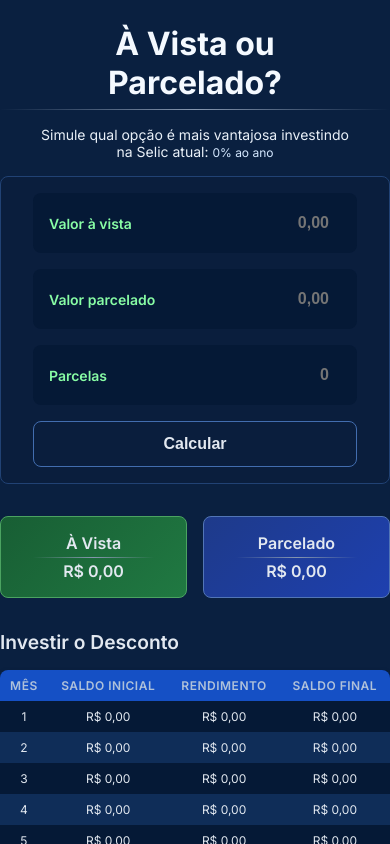
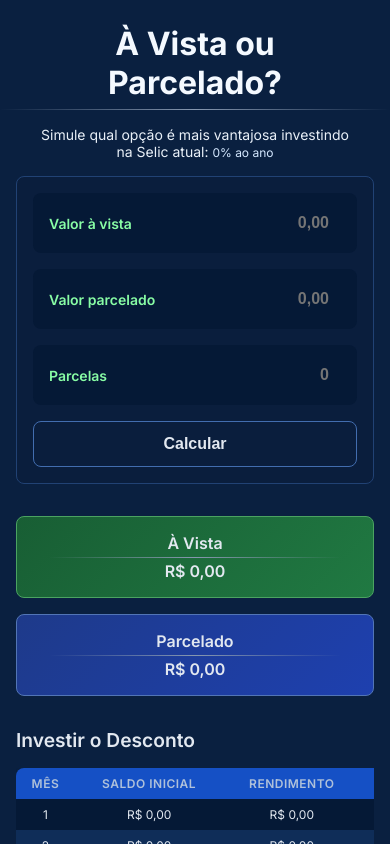
Before and after one commit to gabrielbuttendorf/avista-parcelado, a React (Vite) app: page / in a window 390 px wide. Both pictures are taken after typing "5", "5", "5" into the empty fields and a click on the button "Calcular". Shown: the top 844 px of the page. Built offline with nearby package versions, Linux system fonts and the light colour scheme; no server answers.

Commit message:
aperfeiçoando responsividade

```diff
--- a/src/components/Form/styles.ts
+++ b/src/components/Form/styles.ts
@@ -2,15 +2,16 @@ import styled from "styled-components";
 
 export const Page = styled.div`
   display: flex;
-  align-items: center;
   justify-content: center;
-  flex-wrap: wrap;
   flex-direction: column;
+  padding: 0 1rem;
+
+  max-width: 720px;
+  margin: 0 auto;
 `;
 
 export const FormContainer = styled.form`
   width: 100%;
-  max-width: 400px;
   padding: 1rem 2rem;
   display: flex;
   flex-direction: column;
@@ -18,6 +19,11 @@ export const FormContainer = styled.form`
   background: #0a1e3d;
   border: 1px solid #214274;
   border-radius: 8px;
+  margin: 0 auto;
+
+  @media (max-width: 400px) {
+    padding: 1rem;
+  }
 `;
 
 export const InputDiv = styled.div`
@@ -38,8 +44,10 @@ export const InputDiv = styled.div`
   }
 
   input {
-    width: 150px;
+    flex: 1;
+    min-width: 0;
     text-align: right;
+
     height: 44px;
     padding: 0 0.75rem;
     border-radius: 8px;
--- a/src/components/ResultTable/index.tsx
+++ b/src/components/ResultTable/index.tsx
@@ -1,5 +1,5 @@
 import type { simulateFinance } from "../../services/finance";
-import { MainResult, ResultCard, TableContainer } from "./style";
+import { MainResult, ResultCard, TableContainer, TableWrapper } from "./style";
 
 interface ResultTableProps {
   result: ReturnType<typeof simulateFinance> | null;
@@ -32,6 +32,7 @@ export function ResultTable({ result }: ResultTableProps) {
           </MainResult>
 
           <h2>Investir o Desconto</h2>
+          <TableWrapper>
             <table>
               <thead>
                 <tr>
@@ -45,15 +46,32 @@ export function ResultTable({ result }: ResultTableProps) {
                 {result.tabelaAvista.map((linha) => (
                   <tr key={linha.parcela}>
                     <td>{linha.parcela}</td>
-                  <td>{linha.saldoInicial.toLocaleString("pt-BR", {style: 'currency', currency: 'BRL'})}</td>
-                  <td>{linha.rendimento.toLocaleString("pt-BR", {style: 'currency', currency: 'BRL'})}</td>
-                  <td>{linha.saldoFinal.toLocaleString("pt-BR", {style: 'currency', currency: 'BRL'})}</td>
+                    <td>
+                      {linha.saldoInicial.toLocaleString("pt-BR", {
+                        style: "currency",
+                        currency: "BRL",
+                      })}
+                    </td>
+                    <td>
+                      {linha.rendimento.toLocaleString("pt-BR", {
+                        style: "currency",
+                        currency: "BRL",
+                      })}
+                    </td>
+                    <td>
+                      {linha.saldoFinal.toLocaleString("pt-BR", {
+                        style: "currency",
+                        currency: "BRL",
+                      })}
+                    </td>
                   </tr>
                 ))}
               </tbody>
             </table>
+          </TableWrapper>
 
           <h2>Investir e Sacar Parcelas</h2>
+          <TableWrapper>
             <table>
               <thead>
                 <tr>
@@ -68,14 +86,35 @@ export function ResultTable({ result }: ResultTableProps) {
                 {result.tabelaParcelado.map((linha) => (
                   <tr key={linha.parcela}>
                     <td>{linha.parcela}</td>
-                  <td>{linha.saldoInicial.toLocaleString("pt-BR", {style: 'currency', currency: 'BRL'})}</td>
-                  <td>{linha.pagamento.toLocaleString("pt-BR", {style: 'currency', currency: 'BRL'})}</td>
-                  <td>{linha.rendimento.toLocaleString("pt-BR", {style: 'currency', currency: 'BRL'})}</td>
-                  <td>{linha.saldoFinal.toLocaleString("pt-BR", {style: 'currency', currency: 'BRL'})}</td>
+                    <td>
+                      {linha.saldoInicial.toLocaleString("pt-BR", {
+                        style: "currency",
+                        currency: "BRL",
+                      })}
+                    </td>
+                    <td>
+                      {linha.pagamento.toLocaleString("pt-BR", {
+                        style: "currency",
+                        currency: "BRL",
+                      })}
+                    </td>
+                    <td>
+                      {linha.rendimento.toLocaleString("pt-BR", {
+                        style: "currency",
+                        currency: "BRL",
+                      })}
+                    </td>
+                    <td>
+                      {linha.saldoFinal.toLocaleString("pt-BR", {
+                        style: "currency",
+                        currency: "BRL",
+                      })}
+                    </td>
                   </tr>
                 ))}
               </tbody>
             </table>
+          </TableWrapper>
         </>
       )}
     </TableContainer>
--- a/src/components/ResultTable/style.ts
+++ b/src/components/ResultTable/style.ts
@@ -1,13 +1,64 @@
 import styled from "styled-components";
+
+export const MainResult = styled.div`
+  display: flex;
+  gap: 1rem;
+
+  @media (max-width: 460px) {
+    flex-direction: column;
+  }
+`;
 
 interface ResultCardProps {
   variant: "avista" | "parcelado";
 }
 
+export const ResultCard = styled.span<ResultCardProps>`
+  width: 50%;
+  padding: 1rem 2rem;
+  display: flex;
+  flex-direction: column;
+  align-items: center;
+  border-radius: 8px;
+  border: 1px solid;
+  cursor: default;
+  border-color: ${(props) =>
+    props.variant === "avista" ? "#4ba361" : "#5275b6"};
+
+  font-weight: 600;
+
+  background: ${(props) =>
+    props.variant === "avista"
+      ? "linear-gradient(135deg, #185e34, #207942)"
+      : "linear-gradient(135deg, #1e3a8a, #1e40af)"};
+
+  @media (max-width: 460px) {
+    width: 100%;
+  }
+
+  span {
+    position: relative;
+    width: 100%;
+    text-align: center;
+    padding-top: 0.25rem; /* espaço entre span e before */
+    margin-top: 0.25rem;
+  }
+
+  span::before {
+    content: "";
+    position: absolute;
+    top: 0;
+    left: 0;
+    width: 100%;
+    height: 1px;
+    display: block;
+
+    background: linear-gradient(to right, transparent, #8697af, transparent);
+  }
+`;
+
 export const TableContainer = styled.div`
-  margin-top: 2rem;
-  max-width: 400px;
-  overflow-x: auto;
+  margin: 2rem 0;
 
   h2 {
     margin: 2rem 0 1rem 0;
@@ -17,7 +68,7 @@ export const TableContainer = styled.div`
 
   table {
     width: 100%;
-    max-width: 100%;
+    min-width: 480px;
     border-collapse: collapse;
     border-radius: 8px;
     overflow: hidden;
@@ -57,47 +108,7 @@ export const TableContainer = styled.div`
   }
 `;
 
-export const MainResult = styled.div`
-  display: flex;
-  gap: 1rem;
+export const TableWrapper = styled.div`
+  max-width: 100%;
+  overflow-x: auto;
 `;
-
-export const ResultCard = styled.span<ResultCardProps>`
-  width: 50%;
-  padding: 1rem 2rem;
-  display: flex;
-  flex-direction: column;
-  align-items: center;
-  border-radius: 8px;
-  border: 1px solid;
-  cursor: default;
-  border-color: ${(props) =>
-    props.variant === "avista" ? "#4ba361" : "#5275b6"};
-
-  font-weight: 600;
-
-  background: ${(props) =>
-    props.variant === "avista"
-      ? "linear-gradient(135deg, #185e34, #207942)"
-      : "linear-gradient(135deg, #1e3a8a, #1e40af)"};
-
-  span {
-    position: relative;
-    width: 100%;
-    text-align: center;
-    padding-top: 0.25rem; /* espaço entre span e before */
-    margin-top: 0.25rem;
-  }
-
-  span::before {
-    content: "";
-    position: absolute;
-    top: 0;
-    left: 0;
-    width: 100%;
-    height: 1px;
-    display: block;
-
-    background: linear-gradient(to right, transparent, #8697af, transparent);
-  }
-`;
```
Lines whose indentation alone changed are shown as unchanged.
